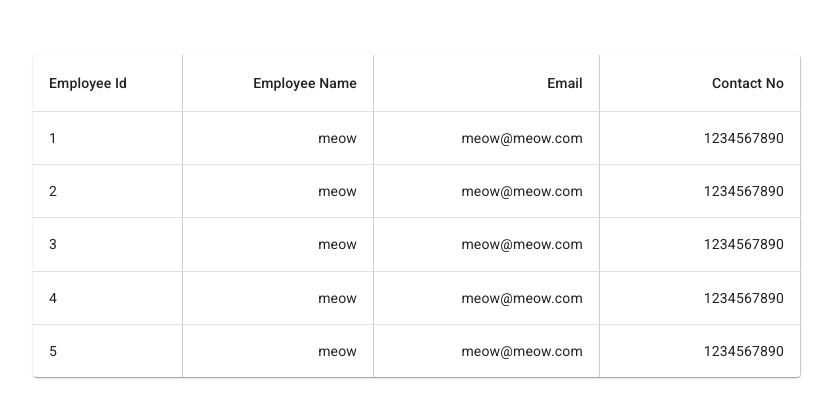
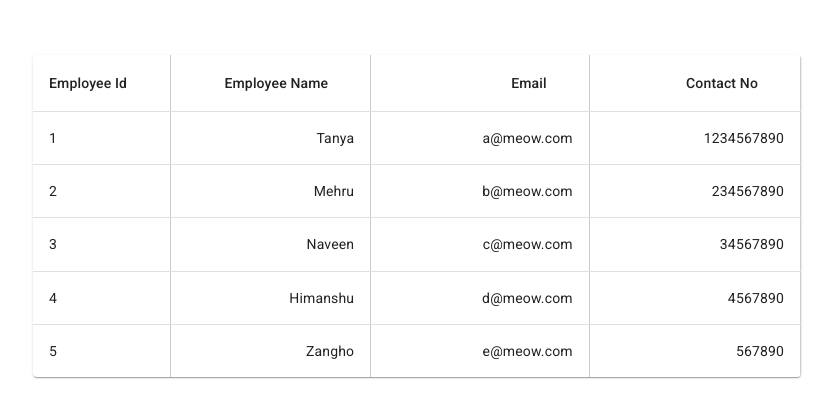
Before and after one commit to anirudhjain75/demo-unravel, a React (Create React App) app: page / in a window 1280 px wide. Shown: the part 184-602 px from the top of the page, without its empty margins (223-1056 px from the left). Built offline with nearby package versions, Linux system fonts and the light colour scheme.

Commit message:
add sorting to table

```diff
--- a/src/components/Table.js
+++ b/src/components/Table.js
@@ -6,17 +6,20 @@ import TableContainer from '@mui/material/TableContainer';
 import TableHead from '@mui/material/TableHead';
 import TableRow from '@mui/material/TableRow';
 import Paper from '@mui/material/Paper';
+import { TableSortLabel } from '@mui/material';
+import { Box } from '@mui/system';
+import { visuallyHidden } from '@mui/utils';
 
 function createData(eid, name, email, phoneno) {
-  return {eid, name, email, phoneno};
+  return { eid, name, email, phoneno };
 }
 
 const rows = [
-  createData(1, "meow", "meow@meow.com", "1234567890"),
-  createData(2, "meow", "meow@meow.com", "1234567890"),
-  createData(3, "meow", "meow@meow.com", "1234567890"),
-  createData(4, "meow", "meow@meow.com", "1234567890"),
-  createData(5, "meow", "meow@meow.com", "1234567890"),
+  createData(1, "Tanya", "a@meow.com", "1234567890"),
+  createData(2, "Mehru", "b@meow.com", "234567890"),
+  createData(3, "Naveen", "c@meow.com", "34567890"),
+  createData(4, "Himanshu", "d@meow.com", "4567890"),
+  createData(5, "Zangho", "e@meow.com", "567890"),
 ];
 
 const headers = [
@@ -31,21 +34,21 @@ const headers = [
     title: "Employee Name",
     key: "name",
     style: {
-          width: 300
+      width: 400
     }
   },
   {
     title: "Email",
     key: "email",
     style: {
-          width: 300
+      width: 400
     }
   },
   {
     title: "Contact No",
     key: "phoneno",
     style: {
-          width: 300
+      width: 400
     }
   },
 
@@ -60,21 +63,57 @@ const commonTableBodyCellStyle = {
 }
 
 export default function BasicTable() {
+
+  const [order, setOrder] = React.useState('asc');
+  const [orderBy, setOrderBy] = React.useState('calories');
+
+  const handleSort = (headerKey) => (event) => {
+    const isAsc = orderBy === headerKey && order === 'asc';
+    setOrder(isAsc ? 'desc' : 'asc');
+    setOrderBy(headerKey);
+  }
+
   return (
-    <TableContainer sx={{width: '60%'}} component={Paper}>
+    <React.Fragment>
+      <TableContainer sx={{ width: '60%' }} component={Paper}>
         <Table aria-label="simple table">
           <TableHead>
             <TableRow>
               {headers.map(((header, idx) => {
                 if (idx == 0) {
-                return <TableCell sx={{...commonHeaderStyle, ...header.style}} value={header.key}>{header.title}</TableCell>
+                  return <TableCell sx={{ ...commonHeaderStyle, ...header.style }} value={header.key}>{header.title}</TableCell>
                 }
-              return <TableCell sx={{...commonHeaderStyle, ...header.style}} align='right' value={header.key}>{header.title}</TableCell>
+                return (
+                  <React.Fragment>
+                    <TableCell sx={{ ...commonHeaderStyle, ...header.style }} align='right' value={header.key} sortDirection={orderBy === header.key ? order : false}>
+                      {header.title}
+                      <TableSortLabel
+                        active={orderBy === header.key}
+                        direction={orderBy === header.key ? order : 'asc'}
+                        onClick={handleSort(header.key)}
+                      >
+                        {header.label}
+                        {orderBy === header.key ? (
+                          <Box component="span" sx={visuallyHidden}>
+                            {order === 'desc' ? 'sorted descending' : 'sorted ascending'}
+                          </Box>
+                        ) : null}
+                      </TableSortLabel>
+                    </TableCell>
+
+                  </React.Fragment>
+                )
               }))}
             </TableRow>
           </TableHead>
           <TableBody>
-          {rows.map((row) => (
+            {rows.sort((a, b) => {
+              if (order === 'asc') {
+                return a[orderBy] > b[orderBy] ? 1 : -1
+              } else {
+                return a[orderBy] < b[orderBy] ? 1 : -1
+              }
+            }).map((row) => (
               <TableRow
                 key={row.eid}
                 sx={{ '&:last-child td, &:last-child th': { border: 0 } }}
@@ -82,17 +121,18 @@ export default function BasicTable() {
                 {Object.keys(row).map((key, idx) => {
                   if (idx == 0) {
                     return (
-                  <TableCell sx={{...commonTableBodyCellStyle}} component="th" scope="row">
+                      <TableCell sx={{ ...commonTableBodyCellStyle }} component="th" scope="row">
                         {row[key]}
                       </TableCell>
                     )
                   }
-                return <TableCell sx={{...commonTableBodyCellStyle}} align="right">{row[key]}</TableCell>
+                  return <TableCell sx={{ ...commonTableBodyCellStyle }} align="right">{row[key]}</TableCell>
                 })}
               </TableRow>
             ))}
           </TableBody>
         </Table>
       </TableContainer>
+    </React.Fragment>
   );
 }
```
Lines whose indentation alone changed are shown as unchanged.
